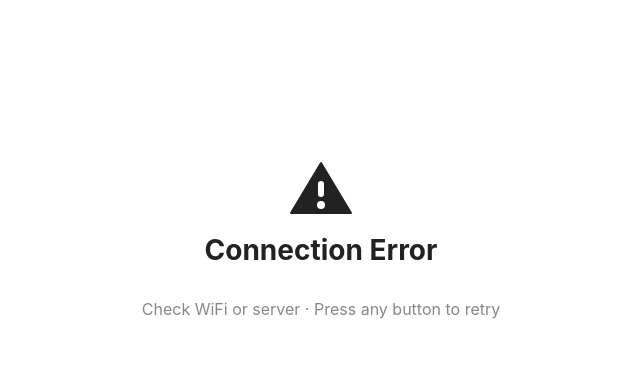
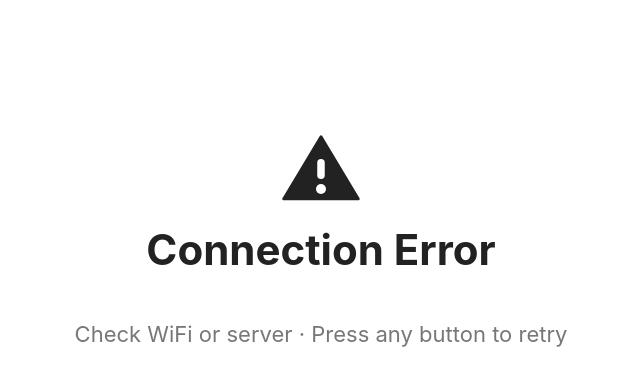
Before and after one commit to XanderLuciano/reterminal, a Flask app: template server/templates/error.html in a window 1280 px wide. Shown: the top 386 px of the page, without its empty margins (79-719 px from the left). Run offline with Flask 3, Linux system fonts and the light colour scheme; the template is opened without the code that fills it, so the values that code supplies are empty.

Commit message:
style: scale up splash + error fonts for 800x480 e-ink readability
Splash: h1 38→52px, subtitle 18→26px, SVG icon 72→96px
Error: h1 28→42px, msg 20→28px, hint 16→22px, SVG 64→80px

```diff
--- a/server/templates/error.html
+++ b/server/templates/error.html
@@ -9,13 +9,13 @@
     align-items: center; justify-content: center;
     color: #222222;
   }
-  .icon { margin-bottom: 16px; }
+  .icon { margin-bottom: 20px; }
   .icon svg { display: block; }
-  h1 { font-size: 28px; font-weight: 700; margin: 0 0 8px 0; }
-  .msg { font-size: 20px; color: #444444; margin-bottom: 4px; }
-  .hint { font-size: 16px; color: #888888; margin-top: 20px; }
+  h1 { font-size: 42px; font-weight: 700; margin: 0 0 12px 0; }
+  .msg { font-size: 28px; color: #333333; margin-bottom: 6px; }
+  .hint { font-size: 22px; color: #777777; margin-top: 28px; }
 </style></head><body>
-  <div class="icon"><svg width="64" height="56" viewBox="0 0 64 56" fill="none" xmlns="http://www.w3.org/2000/svg">
+  <div class="icon"><svg width="80" height="70" viewBox="0 0 64 56" fill="none" xmlns="http://www.w3.org/2000/svg">
     <polygon points="32,2 62,52 2,52" fill="#222" stroke="#222" stroke-width="2" stroke-linejoin="round"/>
     <rect x="29" y="20" width="6" height="16" rx="3" fill="#fff"/>
     <circle cx="32" cy="44" r="4" fill="#fff"/>
```
Also changed, not shown: server/templates/splash.html (+4 -4 lines), 2 other files.
